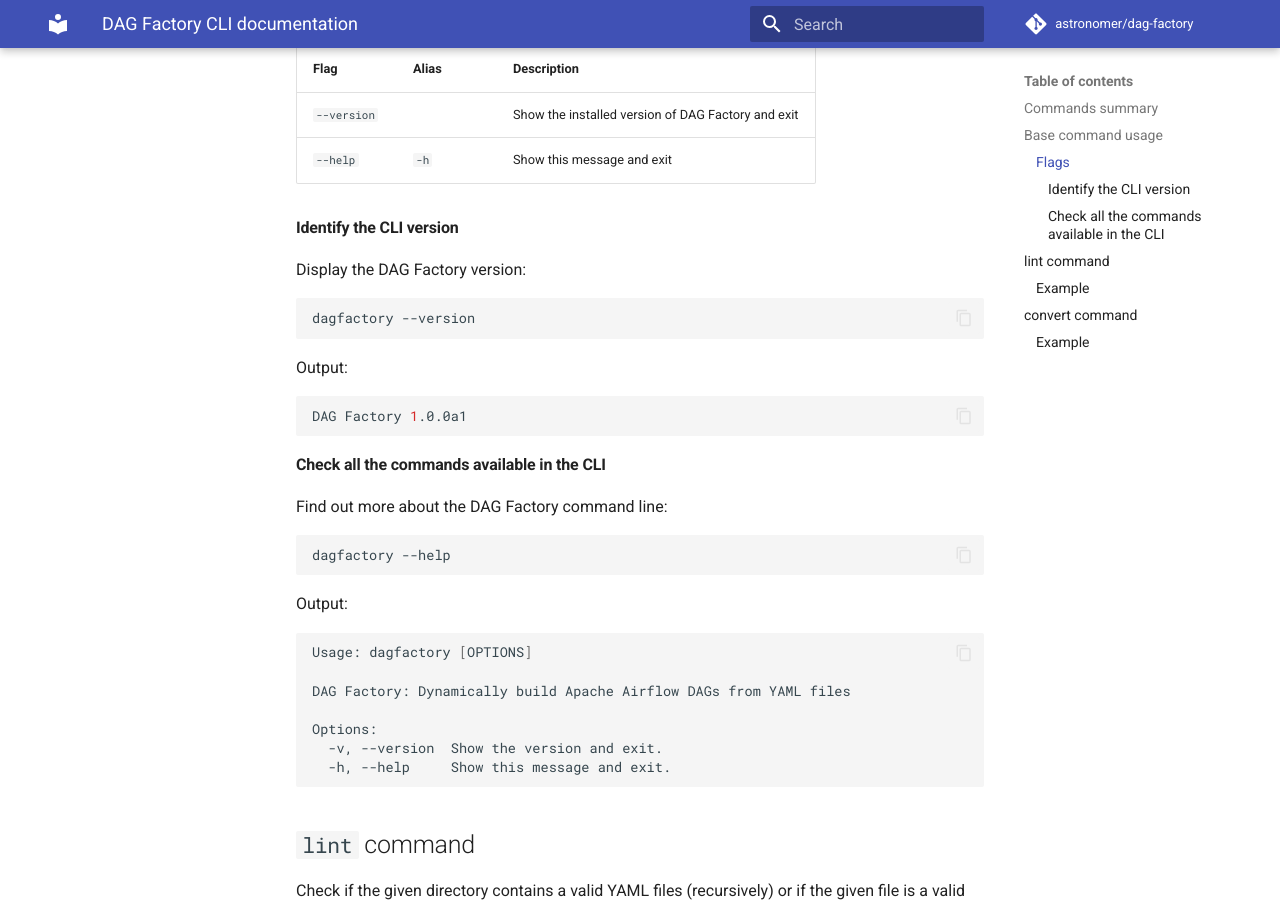
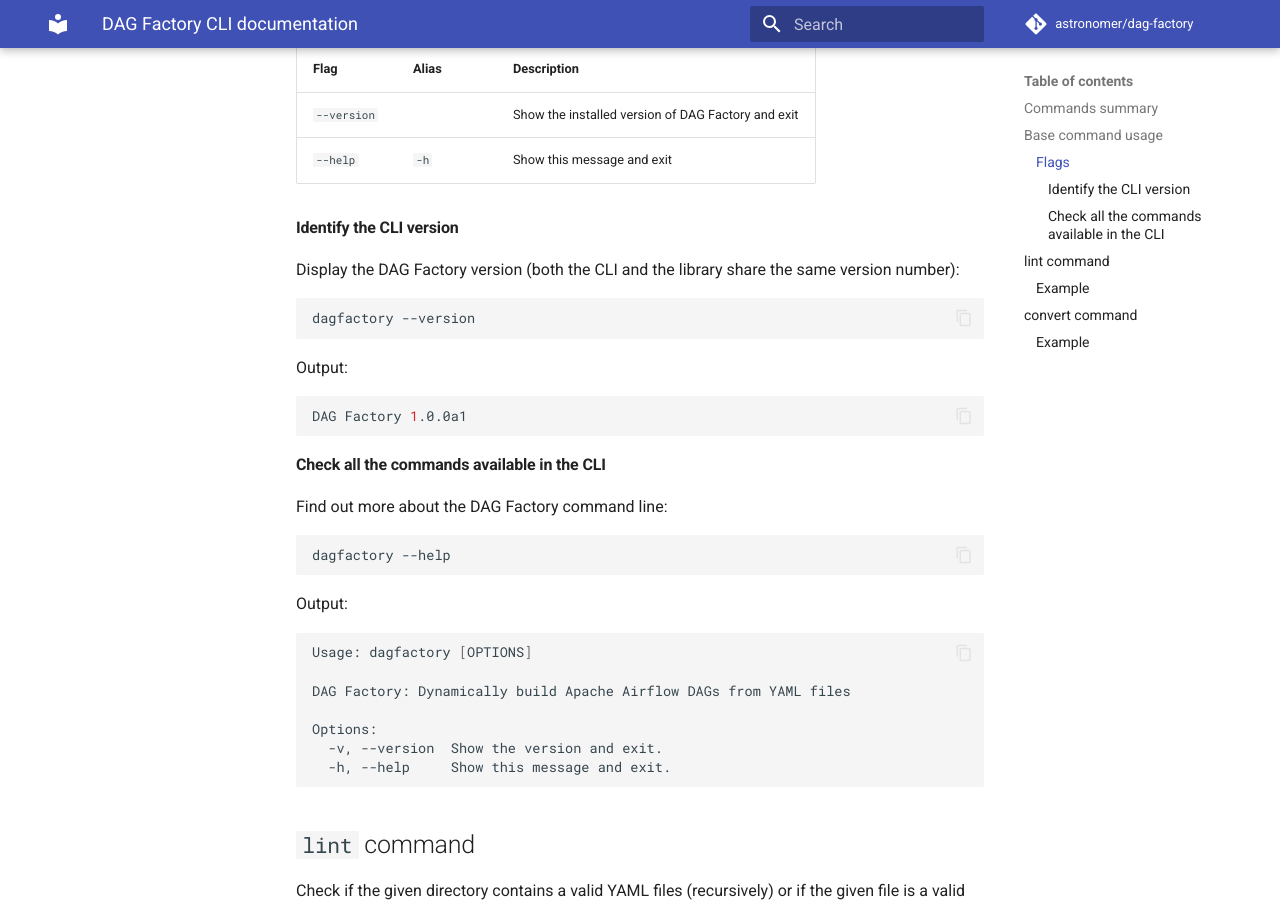
Before and after one commit to astronomer/dag-factory, an MkDocs documentation site: the page built from docs/features/cli.md, in a window 1280 px wide and 900 px high, scrolled down 722 px. Built offline with MkDocs 1.6.1 and Material for MkDocs 9.7.7, drawn with Linux system fonts in a browser that asks for light colours; comment, search, counter and statistics services are not loaded; the version menu is left out.

Commit message:
Update docs/features/cli.md

````diff
--- a/docs/features/cli.md
+++ b/docs/features/cli.md
@@ -26,7 +26,7 @@
 
 #### Identify the CLI version
 
-Display the DAG Factory version:
+Display the DAG Factory version (both the CLI and the library share the same version number):
 
 ```bash
 dagfactory --version
````
